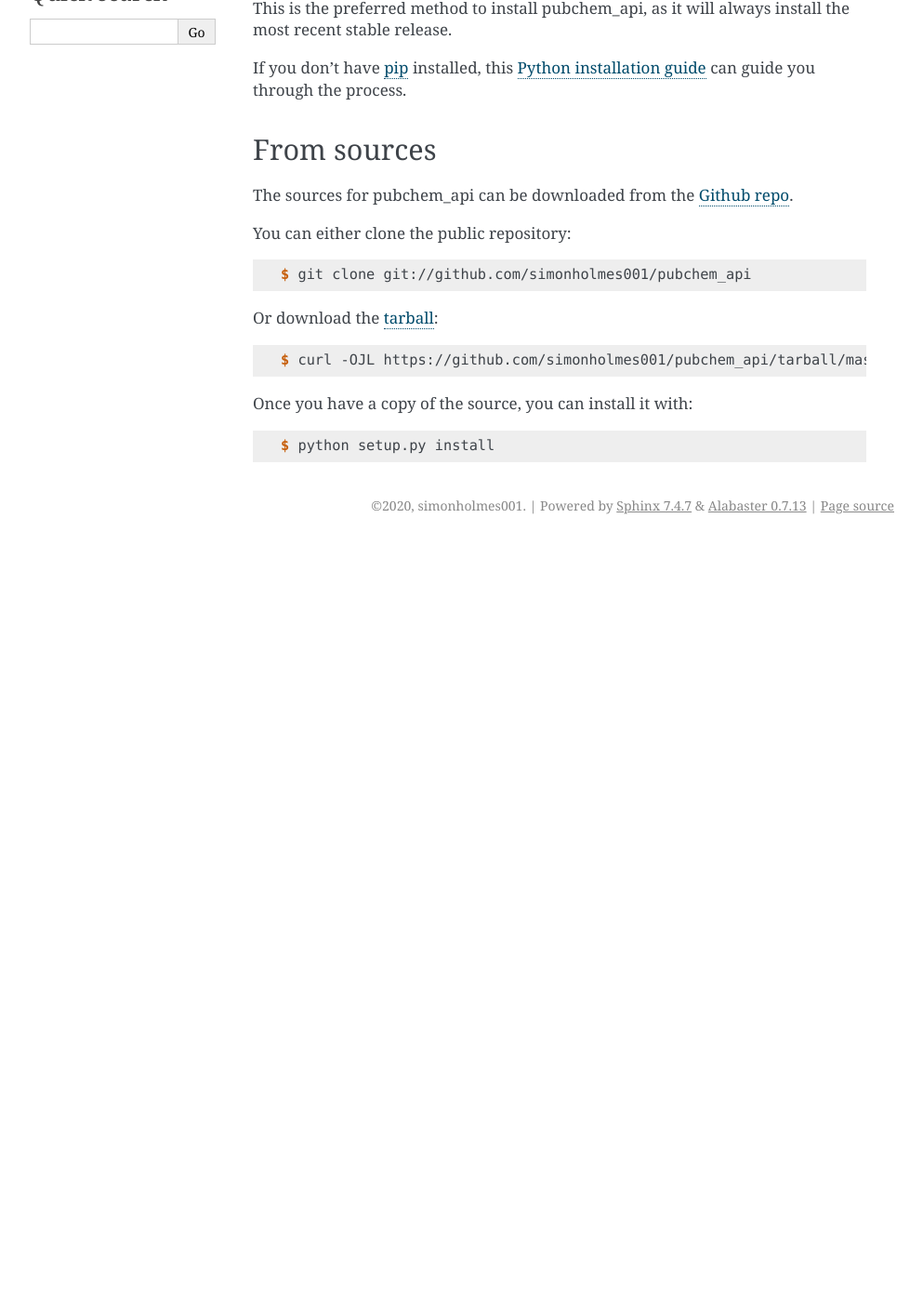
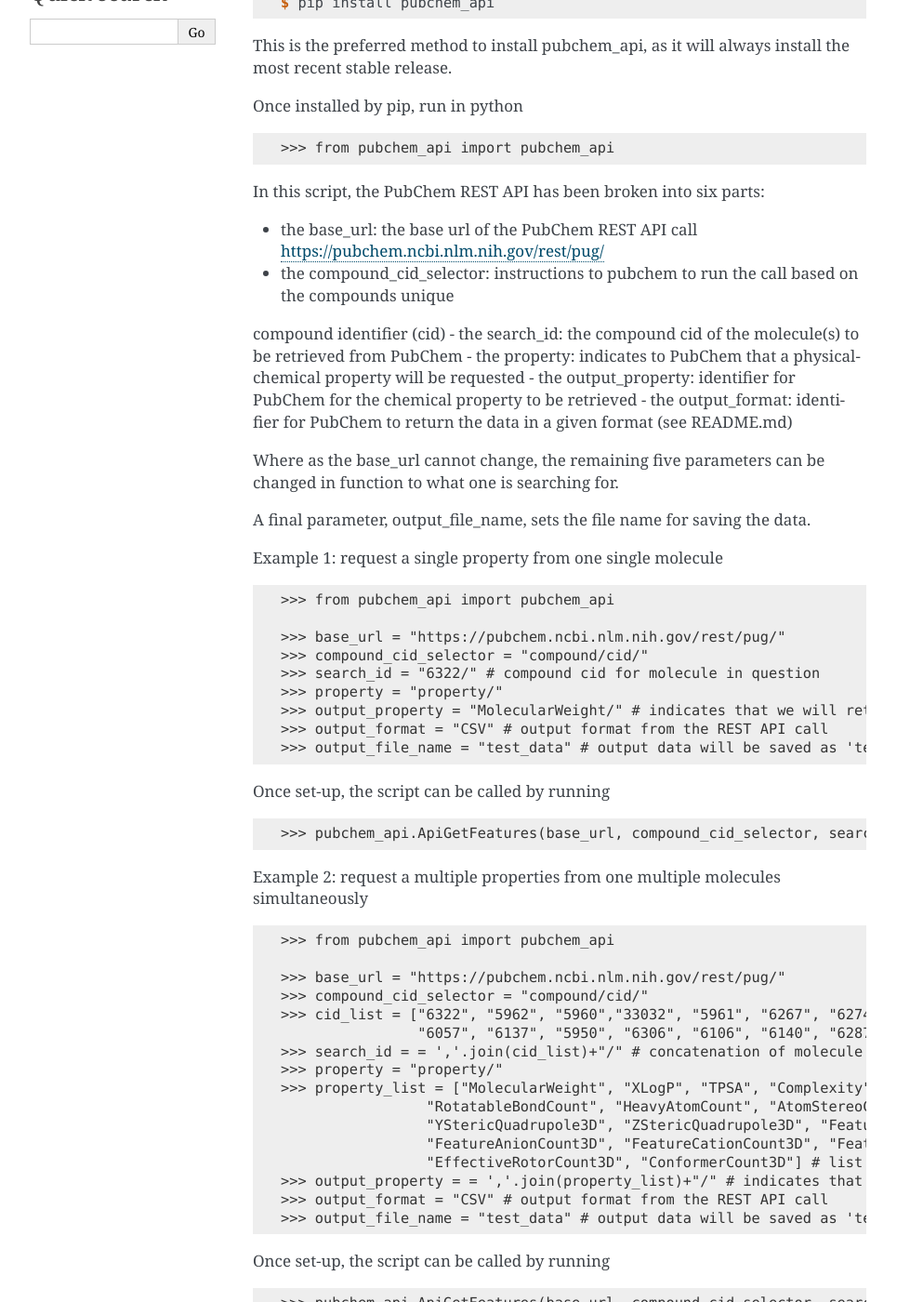
Before and after one commit to simonholmes001/pubchem_api, a Sphinx documentation site: the page built from docs/installation.rst, in a window 1280 px wide and 1400 px high, scrolled down 270 px. Shown: the whole window at 93% size, without its empty margins (148-1141 px from the left). Built offline with Sphinx 7.4.7, drawn with Linux system fonts in a browser that asks for light colours; pages that are not in the unit, such as notebooks, are missing from menus; before the commit the page ends 900 px from its top, so only the background shows below that; some of the changed text lies outside the part shown.

Commit message:
Added additional documentation

```diff
--- a/docs/installation.rst
+++ b/docs/installation.rst
@@ -8,6 +8,8 @@ Installation
 Stable release
 --------------
 
+This is NOT an official API call from PubChem.
+
 To install pubchem_api, run this command in your terminal:
 
 .. code-block:: console
@@ -15,6 +17,77 @@ To install pubchem_api, run this command in your terminal:
     $ pip install pubchem_api
 
 This is the preferred method to install pubchem_api, as it will always install the most recent stable release.
+
+Once installed by pip, run in python
+
+.. code-block:: console
+
+    >>> from pubchem_api import pubchem_api
+
+In this script, the PubChem REST API has been broken into six parts:
+
+- the base_url: the base url of the PubChem REST API call `https://pubchem.ncbi.nlm.nih.gov/rest/pug/`_
+- the compound_cid_selector: instructions to pubchem to run the call based on the compounds unique
+compound identifier (cid)
+- the search_id: the compound cid of the molecule(s) to be retrieved from PubChem
+- the property: indicates to PubChem that a physical-chemical property will be requested
+- the output_property: identifier for PubChem for the chemical property to be retrieved
+- the output_format: identifier for PubChem to return the data in a given format (see README.md)
+
+.. _https://pubchem.ncbi.nlm.nih.gov/rest/pug/: https://pubchem.ncbi.nlm.nih.gov/rest/pug/
+
+Where as the base_url cannot change, the remaining five parameters can be changed in function to what
+one is searching for.
+
+A final parameter, output_file_name, sets the file name for saving the data.
+
+Example 1: request a single property from one single molecule
+
+.. code-block:: console
+
+    >>> from pubchem_api import pubchem_api
+
+    >>> base_url = "https://pubchem.ncbi.nlm.nih.gov/rest/pug/"
+    >>> compound_cid_selector = "compound/cid/"
+    >>> search_id = "6322/" # compound cid for molecule in question
+    >>> property = "property/"
+    >>> output_property = "MolecularWeight/" # indicates that we will retrieve the molecular weight for compound 6322
+    >>> output_format = "CSV" # output format from the REST API call
+    >>> output_file_name = "test_data" # output data will be saved as 'test_data.csv'
+
+Once set-up, the script can be called by running
+
+.. code-block:: console
+
+    >>> pubchem_api.ApiGetFeatures(base_url, compound_cid_selector, search_id, property, output_property, output_format, output_file_name)
+
+Example 2: request a multiple properties from one multiple molecules simultaneously
+
+.. code-block:: console
+
+    >>> from pubchem_api import pubchem_api
+
+    >>> base_url = "https://pubchem.ncbi.nlm.nih.gov/rest/pug/"
+    >>> compound_cid_selector = "compound/cid/"
+    >>> cid_list = ["6322", "5962", "5960","33032", "5961", "6267", "6274", "5951", "6288", "5862", "6305",
+                    "6057", "6137", "5950", "6306", "6106", "6140", "6287", "614", "750"] # list of molecules to retrieve simultanesouly
+    >>> search_id = = ','.join(cid_list)+"/" # concatenation of molecule cid's
+    >>> property = "property/"
+    >>> property_list = ["MolecularWeight", "XLogP", "TPSA", "Complexity", "HBondDonorCount", "HBondAcceptorCount",
+                     "RotatableBondCount", "HeavyAtomCount", "AtomStereoCount", "DefinedAtomStereoCount", "Volume3D", "XStericQuadrupole3D",
+                     "YStericQuadrupole3D", "ZStericQuadrupole3D", "FeatureCount3D", "FeatureAcceptorCount3D", "FeatureDonorCount3D",
+                     "FeatureAnionCount3D", "FeatureCationCount3D", "FeatureRingCount3D", "FeatureHydrophobeCount3D", "ConformerModelRMSD3D",
+                     "EffectiveRotorCount3D", "ConformerCount3D"] # list of properties to retrieve for all molecules given above
+    >>> output_property = = ','.join(property_list)+"/" # indicates that we will retrieve all of the above chemical properties for all compounds
+    >>> output_format = "CSV" # output format from the REST API call
+    >>> output_file_name = "test_data" # output data will be saved as 'test_data.csv'
+
+Once set-up, the script can be called by running
+
+.. code-block:: console
+
+    >>> pubchem_api.ApiGetFeatures(base_url, compound_cid_selector, search_id, property, output_property, output_format, output_file_name)
+
 
 If you don't have `pip`_ installed, this `Python installation guide`_ can guide
 you through the process.
```
